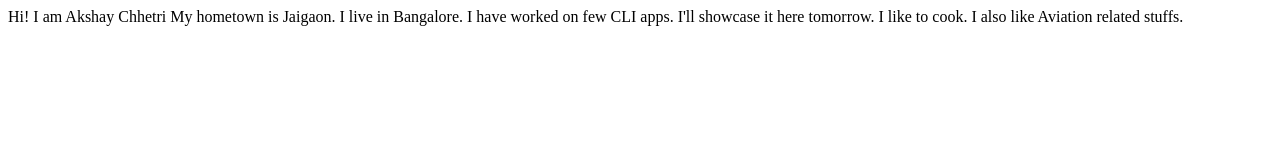
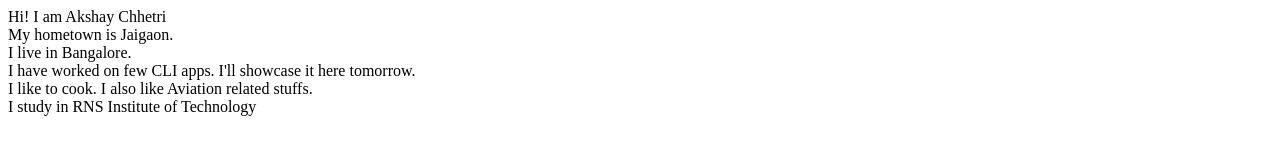
Before and after one commit to chhetriakshay/Demo, a plain HTML site: page index.html in a window 1280 px wide. Drawn offline with Linux system fonts and the light colour scheme.

Commit message:
defn
feat: Added breaks

```diff
--- a/index.html
+++ b/index.html
@@ -9,10 +9,11 @@
 
 <body>
   Hi! I am Akshay Chhetri
-    My hometown is Jaigaon.
-    I live in Bangalore.
-    I have worked on few CLI apps. I'll showcase it here tomorrow.
-    I like to cook. I also like Aviation related stuffs.
+<br>My hometown is Jaigaon.
+<br> I live in Bangalore.
+<br> I have worked on few CLI apps. I'll showcase it here tomorrow.
+<br>I like to cook. I also like Aviation related stuffs.
+<br> I study in RNS Institute of Technology
 
 </body>
 
```
